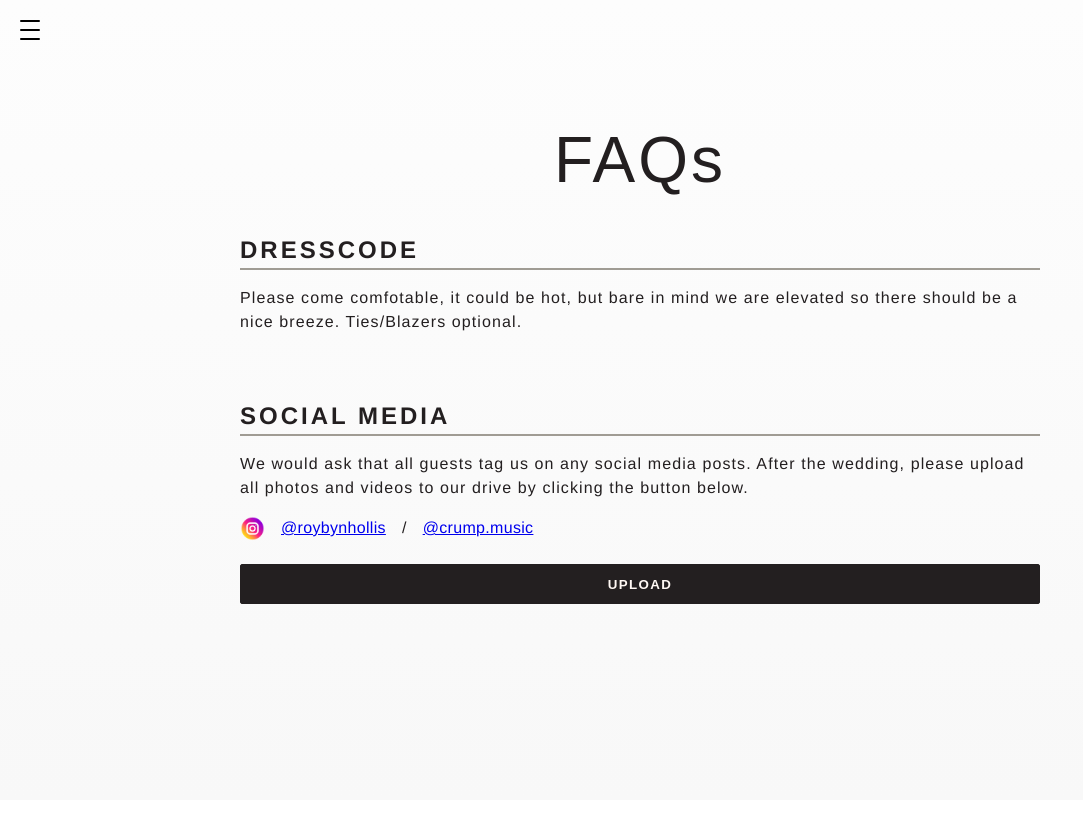
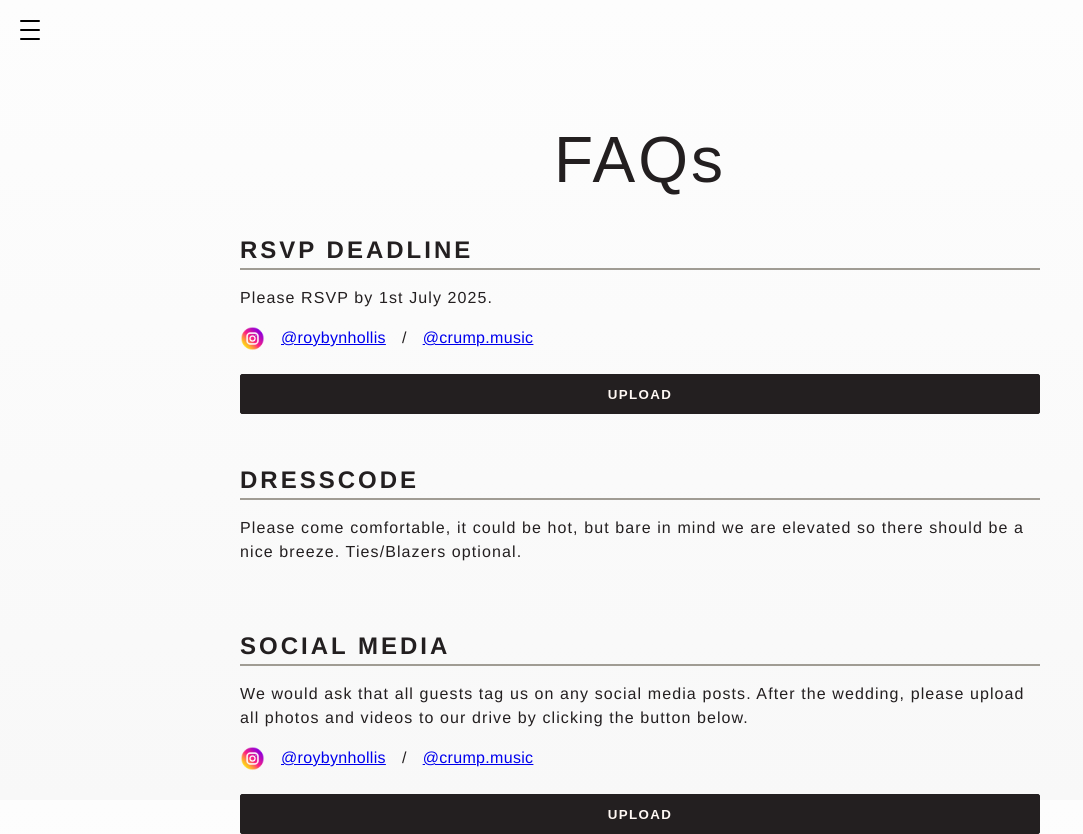
Before and after one commit to 11ac11/wedding-app, a Next.js app: page /faqs in a window 1280 px wide. Shown: the whole page, without its empty margins (0-1083 px from the left). Before the commit the page ends 800 px from the top, so only its background shows below. Built offline with nearby package versions, Linux system fonts and the light colour scheme; a web font is replaced by a local one.

Commit message:
added RSVP deadline

```diff
--- a/app/faqs/page.jsx
+++ b/app/faqs/page.jsx
@@ -9,9 +9,18 @@ export default async function FAQs() {
     <main className="relative flex min-h-screen flex-col items-center justify-center">
       <h1>FAQs</h1>
       <div className="info-section">
+        <h2 className="uppercase">RSVP deadline</h2>
+        <p>
+          {`Please RSVP by 1st July 2025.`}
+        </p>
+        <Socials />
+
+        <Button text={'Upload'} />
+      </div>
+      <div className="info-section">
         <h2 className="uppercase">Dresscode</h2>
         <p>
-          {`Please come comfotable, it could be hot, but bare in mind we are
+          {`Please come comfortable, it could be hot, but bare in mind we are
           elevated so there should be a nice breeze. Ties/Blazers optional.`}
         </p>
       </div>
```
